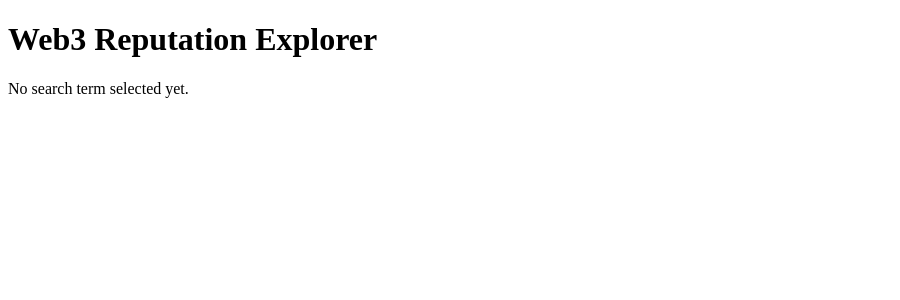
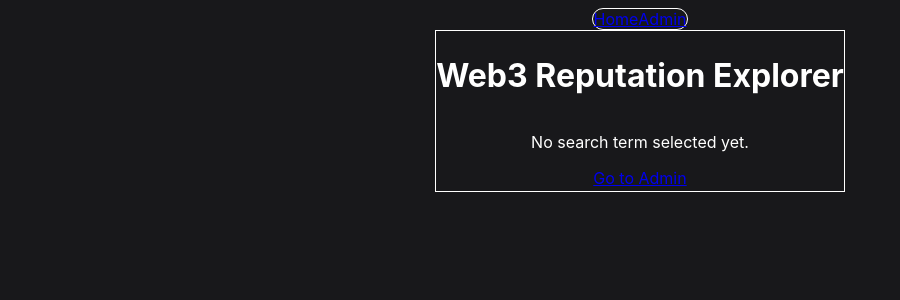
Before and after one commit to francisco-leal/reputation-extension, a React (Vite) app: page /admin in a window 1280 px wide. Shown: the top 300 px of the page, without its empty margins (0-900 px from the left). Built offline with nearby package versions, Linux system fonts and the light colour scheme.

Commit message:
Add tailwind and tanstack router

```diff
--- a/package.json
+++ b/package.json
@@ -10,18 +10,23 @@
     "preview": "vite preview"
   },
   "dependencies": {
+    "@tanstack/react-router": "^1.120.13",
     "react": "^19.1.0",
     "react-dom": "^19.1.0"
   },
   "devDependencies": {
     "@eslint/js": "^9.25.0",
+    "@tailwindcss/postcss": "^4.1.8",
     "@types/react": "^19.1.2",
     "@types/react-dom": "^19.1.2",
     "@vitejs/plugin-react": "^4.4.1",
+    "autoprefixer": "^10.4.21",
     "eslint": "^9.25.0",
     "eslint-plugin-react-hooks": "^5.2.0",
     "eslint-plugin-react-refresh": "^0.4.19",
     "globals": "^16.0.0",
+    "postcss": "^8.5.4",
+    "tailwindcss": "^4.1.8",
     "typescript": "~5.8.3",
     "typescript-eslint": "^8.30.1",
     "vite": "^6.3.5",
--- /dev/null
+++ b/postcss.config.js
@@ -0,0 +1,6 @@
+export default {
+  plugins: {
+    "@tailwindcss/postcss": {},
+    autoprefixer: {},
+  },
+};
--- /dev/null
+++ b/src/Admin.tsx
@@ -0,0 +1,50 @@
+import { useState, useEffect } from "react";
+
+function Admin() {
+  const [apiKey, setApiKey] = useState("");
+  const [savedKey, setSavedKey] = useState<string | null>(null);
+
+  useEffect(() => {
+    const stored = window.localStorage.getItem("talentProtocolApiKey");
+    if (stored) setSavedKey(stored);
+  }, []);
+
+  const handleSave = (e: React.FormEvent) => {
+    e.preventDefault();
+    window.localStorage.setItem("talentProtocolApiKey", apiKey);
+    setSavedKey(apiKey);
+    setApiKey("");
+  };
+
+  return (
+    <div className="min-w-[300px] min-h-[120px] flex flex-col items-center justify-center p-4 bg-white rounded shadow">
+      <h1 className="text-xl font-bold mb-4 text-center">Admin Section</h1>
+      <form
+        onSubmit={handleSave}
+        className="flex flex-col gap-2 w-full max-w-xs"
+      >
+        <label className="font-semibold">Talent Protocol API Key</label>
+        <input
+          type="text"
+          value={apiKey}
+          onChange={(e) => setApiKey(e.target.value)}
+          className="border rounded px-2 py-1"
+          placeholder="Enter API Key"
+        />
+        <button
+          type="submit"
+          className="bg-blue-500 text-white rounded px-4 py-1 mt-2"
+        >
+          Save
+        </button>
+      </form>
+      {savedKey && (
+        <p className="mt-4 text-green-600">
+          Saved Key: <b>{savedKey}</b>
+        </p>
+      )}
+    </div>
+  );
+}
+
+export default Admin;
--- a/src/App.tsx
+++ b/src/App.tsx
@@ -1,6 +1,16 @@
 import { useState, useEffect } from "react";
+import {
+  RouterProvider,
+  Link,
+  Outlet,
+  createRouter,
+  createRoute,
+  createRootRoute,
+} from "@tanstack/react-router";
+import Admin from "./Admin";
+import { createHashHistory } from "@tanstack/history";
 
-function App() {
+function Home() {
   const [searchTerm, setSearchTerm] = useState<string | null>(null);
 
   useEffect(() => {
@@ -17,19 +27,94 @@ function App() {
   }, []);
 
   return (
-    <div className="min-w-[300px] min-h-[120px] flex flex-col items-center justify-center p-4 bg-white rounded shadow">
-      <h1 className="text-xl font-bold mb-4 text-center">
+    <div className="min-w-[340px] min-h-[160px] flex flex-col items-center justify-center p-8 bg-gradient-to-br from-gray-900 via-gray-800 to-gray-700 rounded-2xl shadow-2xl border border-gray-700 max-w-md mx-auto">
+      <h1 className="text-2xl font-extrabold mb-4 text-center text-white font-mono tracking-tight drop-shadow-lg">
         Web3 Reputation Explorer
       </h1>
       {searchTerm ? (
-        <p className="text-lg">
-          Search term: <b>{searchTerm}</b>
+        <p className="text-lg text-gray-200 font-mono mb-2">
+          Search term: <b className="text-blue-400">{searchTerm}</b>
         </p>
       ) : (
-        <p className="text-gray-500">No search term selected yet.</p>
+        <p className="text-gray-400 font-mono mb-2">
+          No search term selected yet.
+        </p>
       )}
+      <Link
+        to="/admin"
+        className="mt-6 px-5 py-2 rounded-lg bg-blue-700 hover:bg-blue-600 text-white font-semibold font-mono shadow transition-colors duration-150 focus:outline-none focus:ring-2 focus:ring-blue-400"
+      >
+        Go to Admin
+      </Link>
     </div>
   );
 }
 
+function Root() {
+  return (
+    <div className="min-h-screen bg-gradient-to-br from-gray-950 via-gray-900 to-gray-800 flex flex-col items-center justify-start py-12 px-2">
+      <nav className="mb-8 flex gap-4 bg-gray-800 rounded-full px-6 py-2 shadow-lg border border-gray-700">
+        <Link
+          to="/"
+          className="px-4 py-1 rounded-full text-sm font-mono font-semibold text-gray-200 hover:bg-gray-700 hover:text-blue-400 transition-colors duration-150 focus:outline-none focus:ring-2 focus:ring-blue-400"
+        >
+          Home
+        </Link>
+        <Link
+          to="/admin"
+          className="px-4 py-1 rounded-full text-sm font-mono font-semibold text-gray-200 hover:bg-gray-700 hover:text-blue-400 transition-colors duration-150 focus:outline-none focus:ring-2 focus:ring-blue-400"
+        >
+          Admin
+        </Link>
+      </nav>
+      <Outlet />
+    </div>
+  );
+}
+
+const rootRoute = createRootRoute({
+  component: Root,
+});
+
+const homeRoute = createRoute({
+  getParentRoute: () => rootRoute,
+  path: "/",
+  component: Home,
+});
+
+const adminRoute = createRoute({
+  getParentRoute: () => rootRoute,
+  path: "/admin",
+  component: Admin,
+});
+
+const notFoundRoute = createRoute({
+  getParentRoute: () => rootRoute,
+  path: "*",
+  component: () => {
+    // Redirect to home on not found
+    window.location.hash = "#/";
+    window.location.pathname = "/";
+    return (
+      <div className="p-4 text-center text-gray-500">
+        Redirecting to home...
+      </div>
+    );
+  },
+});
+
+const routeTree = rootRoute.addChildren([homeRoute, adminRoute, notFoundRoute]);
+const hashHistory = createHashHistory();
+const router = createRouter({ routeTree, history: hashHistory });
+
+declare module "@tanstack/react-router" {
+  interface Register {
+    router: typeof router;
+  }
+}
+
+function App() {
+  return <RouterProvider router={router} />;
+}
+
 export default App;
--- /dev/null
+++ b/src/index.css
@@ -0,0 +1,11 @@
+@tailwind base;
+@tailwind components;
+@tailwind utilities;
+
+html, body {
+  min-width: 360px;
+  min-height: 200px;
+  background: #18181b;
+  color: #fff;
+  font-family: 'Inter', 'ui-sans-serif', 'system-ui', sans-serif;
+}
--- a/src/main.tsx
+++ b/src/main.tsx
@@ -1,3 +1,4 @@
+import "./index.css";
 // @ts-ignore: 'chrome' is provided by the browser extension environment
 import React from "react";
 import ReactDOM from "react-dom/client";
--- /dev/null
+++ b/tailwind.config.js
@@ -0,0 +1,7 @@
+export default {
+  content: ["./index.html", "./src/**/*.{js,ts,jsx,tsx}"],
+  theme: {
+    extend: {},
+  },
+  plugins: [],
+};
```
Also changed, not shown: 1 other file (tests, documents, lock files or other folders).
